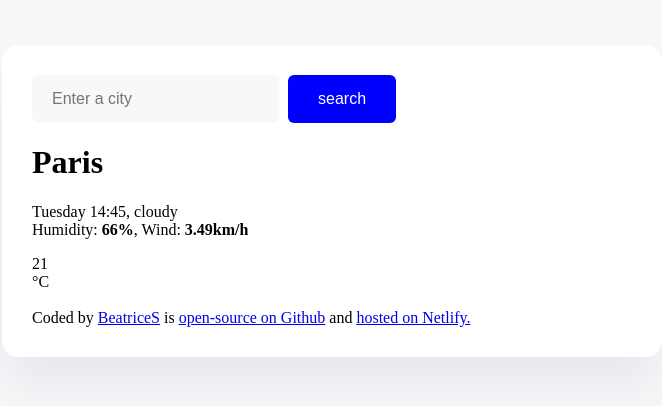
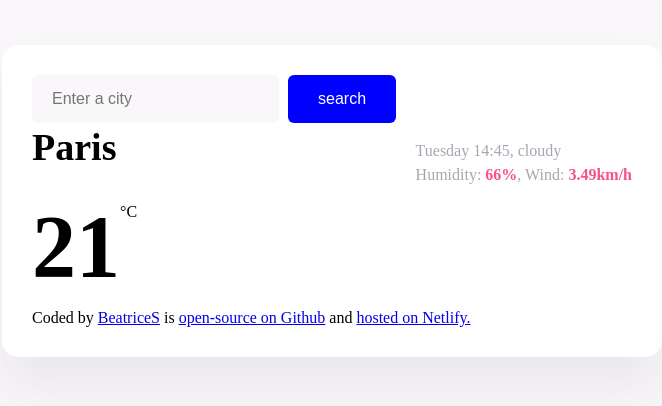
Before and after one commit to Bea-manu/weather-app-week7, a plain HTML site: page index.html in a window 1280 px wide. Shown: the whole page, without its empty margins (308-970 px from the left). Drawn offline with nearby package versions, Linux system fonts and the light colour scheme; no server answers.

Commit message:
updated css

```diff
--- a/style.css
+++ b/style.css
@@ -33,4 +33,43 @@ body {
 .footer{
     padding: 30px;
     border-top: 1px solid #f9f7f9;
+    text-align: center;
+    font-size: 14px;
+
 }
+.weather-app-data{
+    display: flex;
+    justify-content: space-between;
+}
+.weather-app-city{
+    margin: 0;
+    font-size: 38px;
+    line-height: 48px;
+
+}
+.weather-app-details{
+    font-size: 16px;
+    color: rgba(39, 33, 60, 0.4);
+    line-height: 24px;
+    font-weight: 500;
+}
+.weather-app-details strong{
+    color: #f65282;
+}
+.weather-app-temperature-container{
+    display: flex;
+}
+.weather-app-icon{
+    width: 88px;
+    height: 88px;
+}
+.weather-app-temperature{
+    font-size: 88px;
+    line-height: 88px;
+    font-weight: bold;
+}
+.weather-app-unit{
+    margin-top: 6px;
+    font-size: 28px;
+
+}
```
